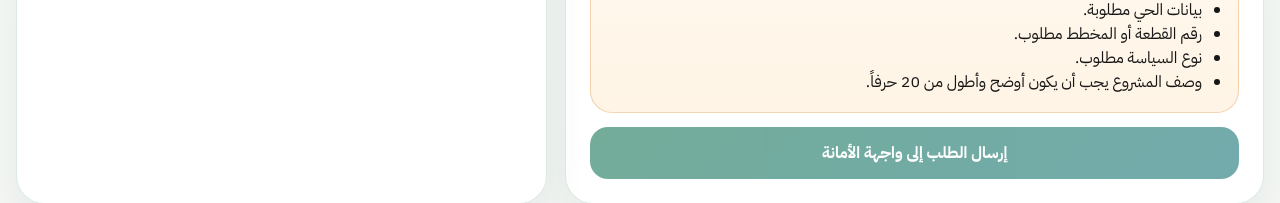
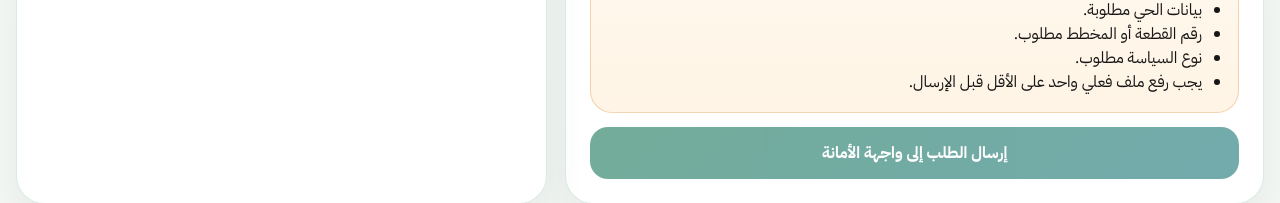
Before and after one commit to basemcapgemini/riyadh-license-ai-poc, a React (Vite) app: page / in a window 1280 px wide. Shown: the part 1501-1704 px from the top of the page. Built offline with nearby package versions, Linux system fonts and the light colour scheme.

Commit message:
Make project description optional

```diff
--- a/src/App.tsx
+++ b/src/App.tsx
@@ -141,8 +141,6 @@ function getSubmissionValidationErrors(
   if (policy && (policy.projectTypes?.length ?? 0) > 0 && !form.projectSubtypeId) {
     errors.push("التصنيف التفصيلي للمشروع مطلوب.");
   }
-  if (form.projectDescription.trim().length < 20)
-    errors.push("وصف المشروع يجب أن يكون أوضح وأطول من 20 حرفاً.");
   if (form.uploadedAttachments.length === 0)
     errors.push("يجب رفع ملف فعلي واحد على الأقل قبل الإرسال.");
 
@@ -2129,7 +2127,6 @@ export default function App() {
 
     const hasMinimumDraftContext =
       form.uploadedAttachments.length > 0 &&
-      form.projectDescription.trim().length >= 20 &&
       form.district.trim().length > 0 &&
       form.plotNumber.trim().length > 0;
 
@@ -2611,6 +2608,7 @@ export default function App() {
                     }
                     placeholder="اكتب وصف المشروع هنا"
                   />
+                  <small>اختياري، لكن وصفاً مختصراً يساعد في تحسين المراجعة.</small>
                 </label>
 
                 <label className="field">
```
